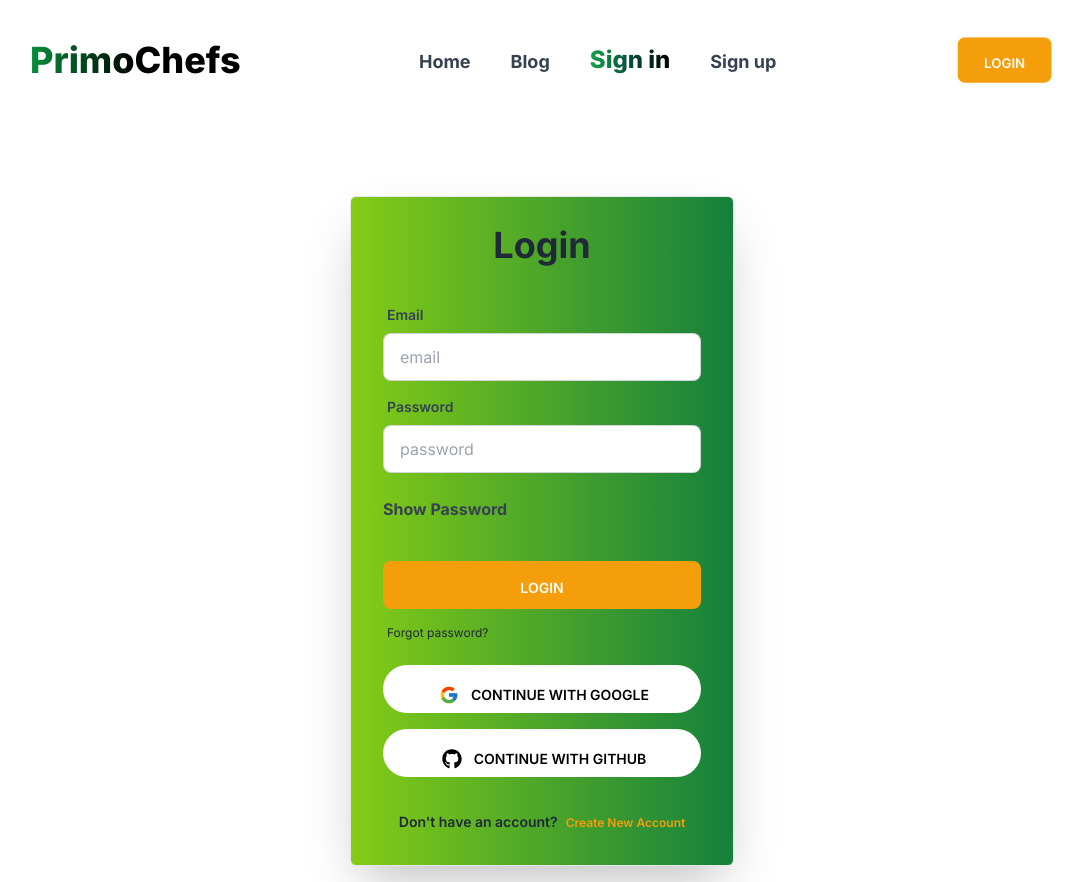
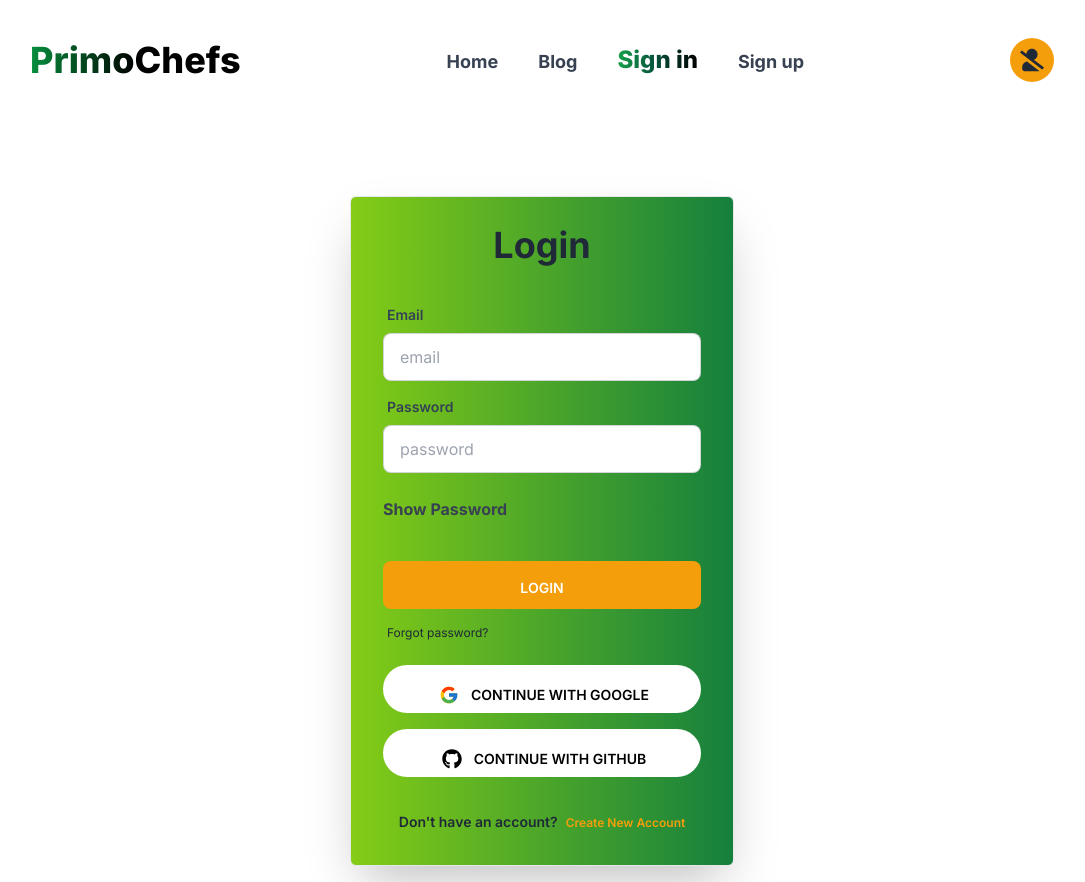
Before and after one commit to Abdullah149081/PrimoChefs-client, a React (Vite) app: page /login in a window 1280 px wide. Shown: the whole page, without its empty margins (98-1183 px from the left). Built offline with nearby package versions, Linux system fonts and the light colour scheme; no server answers.

Commit message:
logout update

```diff
--- a/src/pages/Shared/Header/Header/Header.jsx
+++ b/src/pages/Shared/Header/Header/Header.jsx
@@ -1,13 +1,19 @@
 /* eslint-disable jsx-a11y/click-events-have-key-events */
-import React, { useState } from "react";
-import { FaAlignRight } from "react-icons/fa";
-
+import React, { useContext, useState } from "react";
+import { FaAlignRight, FaUserSlash } from "react-icons/fa";
+import { FiLogOut } from "react-icons/fi";
 import { TiTimesOutline } from "react-icons/ti";
 import { Link } from "react-router-dom";
+import { AuthContext } from "../../../../provider/AuthProviders";
 import ActiveLink from "../ActiveLink/ActiveLink";
 
 const Header = () => {
   const [open, setOpen] = useState(false);
+  const { user, logOut } = useContext(AuthContext);
+
+  const handlerLogOut = () => {
+    logOut();
+  };
 
   return (
     <div className="md:sticky top-0 z-20 lg:mt-5">
@@ -19,7 +25,6 @@ const Header = () => {
             </h2>
           </Link>
         </div>
-
         <div>
           <div
             onClick={() => {
@@ -40,17 +45,25 @@ const Header = () => {
           >
             <ActiveLink to="/">Home</ActiveLink>
             <ActiveLink to="/blog">Blog</ActiveLink>
-            <ActiveLink to="/login">Sign in</ActiveLink>
-            <ActiveLink to="/register">Sign up</ActiveLink>
+            {!user && <ActiveLink to="/login">Sign in</ActiveLink>}
+            {!user && <ActiveLink to="/register">Sign up</ActiveLink>}
             <button type="button" className="btn  mx-auto w-2/4 block  lg:hidden ">
               login
             </button>
           </div>
         </div>
         <div className="hidden lg:block">
-          <button type="button" className="btn font-bold hidden lg:block">
-            login
-          </button>
+          {user ? (
+            <button onClick={handlerLogOut} type="button" className="btn font-bold hidden lg:block">
+              <span className="inline-flex gap-2 ">
+                logout <FiLogOut className="w-4 h-4" />
+              </span>
+            </button>
+          ) : (
+            <div className="bg-amber-500 rounded-full p-2">
+              <FaUserSlash className="w-7 h-7 rounded-full" />
+            </div>
+          )}
         </div>
       </nav>
     </div>
```
Also changed, not shown: src/assets/login.jpg (deleted).
